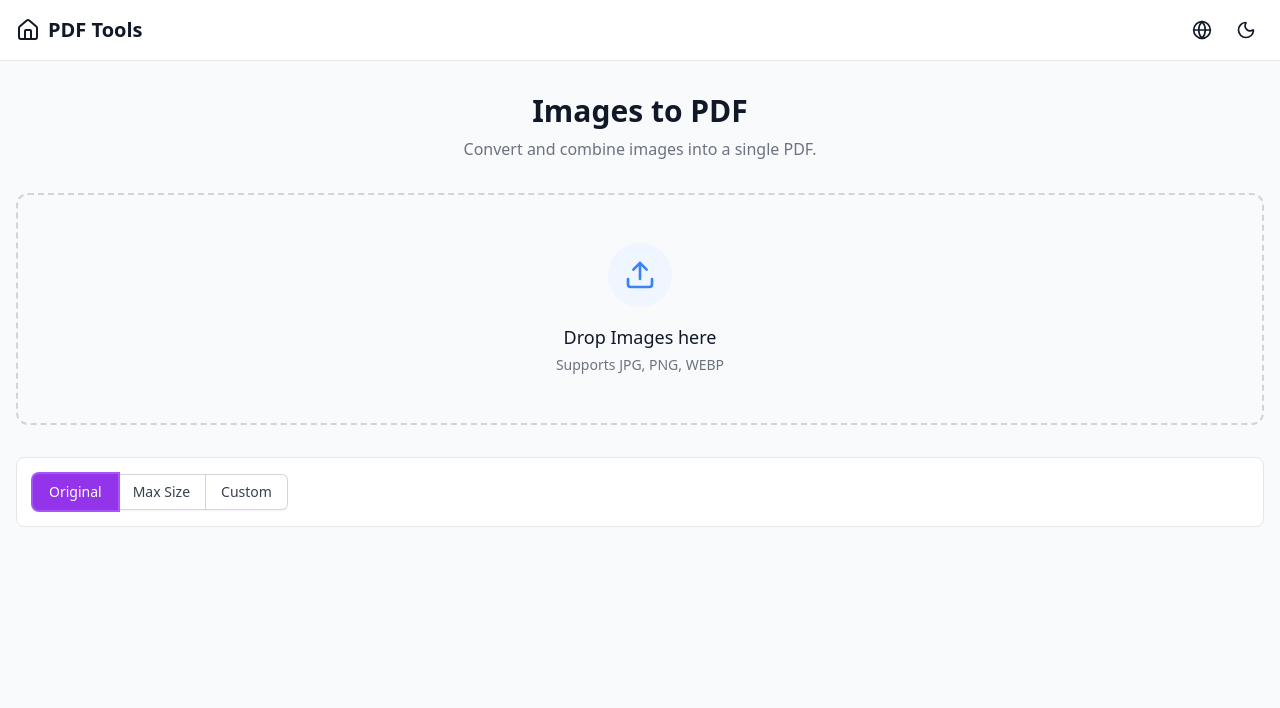
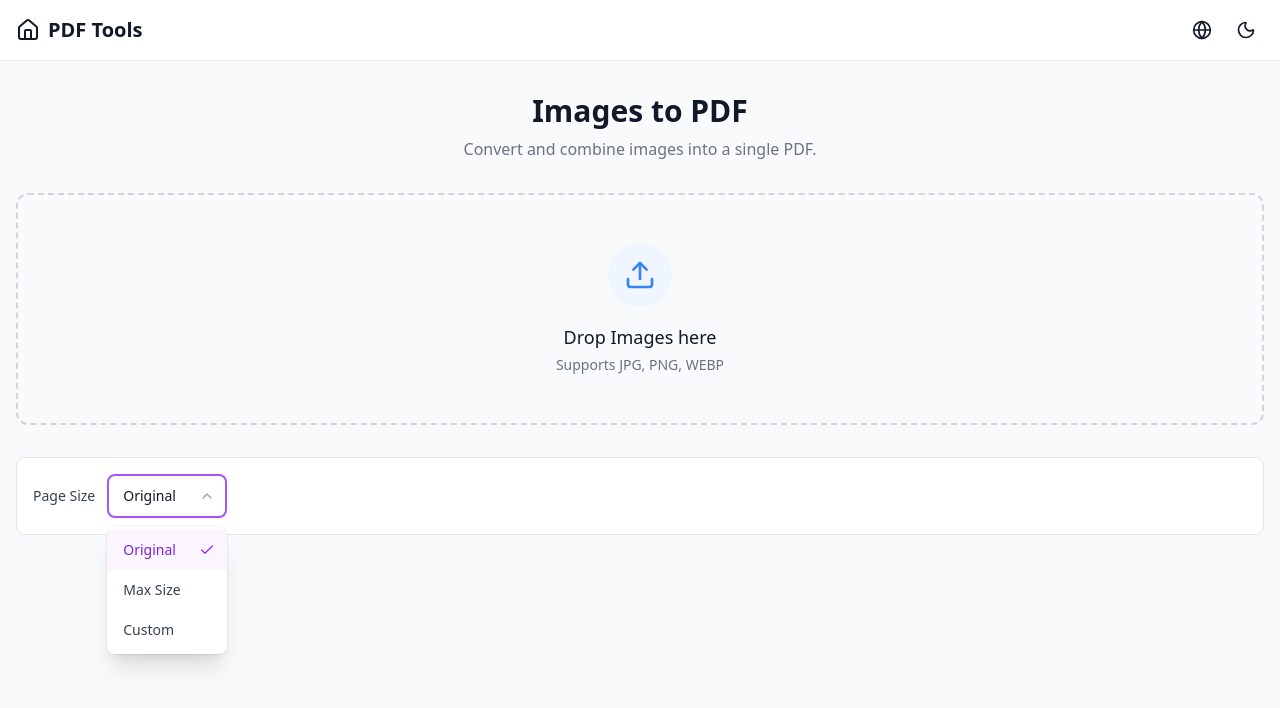
Before and after one commit to JulianFreeman/pdf-tools, a Vue app: page /images-to-pdf in a window 1280 px wide. Both pictures are taken after a click on the button "Original". Shown: the top 708 px of the page. Built offline with nearby package versions, Linux system fonts and the light colour scheme.

Commit message:
change images to pdf options style again

```diff
--- /dev/null
+++ b/src/components/BaseSelect.vue
@@ -0,0 +1,85 @@
+<script setup lang="ts">
+import { ref } from 'vue';
+import { onClickOutside } from '@vueuse/core';
+import { ChevronDown, Check } from 'lucide-vue-next';
+
+interface Option {
+  label: string;
+  value: string | number;
+}
+
+const props = defineProps<{
+  modelValue: string | number;
+  options: Option[];
+  placeholder?: string;
+}>();
+
+const emit = defineEmits<{
+  (e: 'update:modelValue', value: string | number): void;
+  (e: 'change', value: string | number): void;
+}>();
+
+const isOpen = ref(false);
+const target = ref(null);
+
+onClickOutside(target, () => (isOpen.value = false));
+
+const select = (value: string | number) => {
+  emit('update:modelValue', value);
+  emit('change', value);
+  isOpen.value = false;
+};
+
+const currentLabel = () => {
+  const opt = props.options.find((o) => o.value === props.modelValue);
+  return opt ? opt.label : props.placeholder || String(props.modelValue);
+};
+</script>
+
+<template>
+  <div class="relative min-w-[120px]" ref="target">
+    <button
+      type="button"
+      @click="isOpen = !isOpen"
+      class="relative w-full cursor-pointer rounded-lg bg-white dark:bg-gray-700 py-2.5 pl-4 pr-10 text-left text-gray-900 dark:text-gray-100 shadow-sm ring-1 ring-inset ring-gray-300 dark:ring-gray-600 focus:outline-none focus:ring-2 focus:ring-purple-500 sm:text-sm sm:leading-6 hover:bg-gray-50 dark:hover:bg-gray-600 transition-colors"
+    >
+      <span class="block truncate font-medium">{{ currentLabel() }}</span>
+      <span class="pointer-events-none absolute inset-y-0 right-0 flex items-center pr-3">
+        <ChevronDown class="h-4 w-4 text-gray-400 transition-transform duration-200" :class="{ 'rotate-180': isOpen }" aria-hidden="true" />
+      </span>
+    </button>
+
+    <transition
+      enter-active-class="transition ease-out duration-100"
+      enter-from-class="transform opacity-0 scale-95 translate-y-[-10px]"
+      enter-to-class="transform opacity-100 scale-100 translate-y-0"
+      leave-active-class="transition ease-in duration-75"
+      leave-from-class="transform opacity-100 scale-100 translate-y-0"
+      leave-to-class="transform opacity-0 scale-95 translate-y-[-10px]"
+    >
+      <ul
+        v-if="isOpen"
+        class="absolute z-20 mt-2 max-h-60 w-full overflow-auto rounded-lg bg-white dark:bg-gray-700 py-1 text-base shadow-xl ring-1 ring-black/5 focus:outline-none sm:text-sm"
+      >
+        <li
+          v-for="option in options"
+          :key="option.value"
+          class="relative cursor-pointer select-none py-2.5 pl-4 pr-9 text-gray-700 dark:text-gray-200 hover:bg-purple-50 dark:hover:bg-gray-600 transition-colors"
+          :class="[modelValue === option.value ? 'bg-purple-50 dark:bg-gray-600 text-purple-700 dark:text-purple-300 font-medium' : '']"
+          @click="select(option.value)"
+        >
+          <span :class="[modelValue === option.value ? 'font-medium' : 'font-normal', 'block truncate']">
+            {{ option.label }}
+          </span>
+
+          <span
+            v-if="modelValue === option.value"
+            class="absolute inset-y-0 right-0 flex items-center pr-3 text-purple-600 dark:text-purple-400"
+          >
+            <Check class="h-4 w-4" aria-hidden="true" />
+          </span>
+        </li>
+      </ul>
+    </transition>
+  </div>
+</template>
--- a/src/views/ImagesToPdfView.vue
+++ b/src/views/ImagesToPdfView.vue
@@ -3,6 +3,7 @@ import { ref, computed } from 'vue';
 import { VueDraggable } from 'vue-draggable-plus';
 import { Image as ImageIcon, X, Download } from 'lucide-vue-next';
 import FileUploader from '@/components/FileUploader.vue';
+import BaseSelect from '@/components/BaseSelect.vue';
 import { usePdfWorker } from '@/composables/usePdfWorker';
 import { useAppStore } from '@/stores/app';
 import { messages } from '@/i18n';
@@ -48,6 +49,12 @@ const applyPreset = (p: string) => {
     // none
     preset.value = 'none';
   }
+};
+
+const handlePresetChange = (val: string | number) => {
+  const p = val as 'none' | 'A4' | 'A3' | 'Letter';
+  preset.value = p;
+  applyPreset(p);
 };
 
 const handleFilesSelected = (selectedFiles: File[]) => {
@@ -103,7 +110,7 @@ const handleConvert = async () => {
     const url = URL.createObjectURL(blob);
     const link = document.createElement('a');
     link.href = url;
-    link.download = `images_converted_${new Date().toISOString().slice(0,10)}.pdf`;
+    link.download = `images_converted_${new Date().toISOString().slice(0, 10)}.pdf`;
     document.body.appendChild(link);
     link.click();
     document.body.removeChild(link);
@@ -126,85 +133,56 @@ const handleConvert = async () => {
       <p class="text-gray-500 dark:text-gray-400 mt-2">{{ t.imagesToPdf.description }}</p>
     </div>
 
-    <FileUploader
-      accept="image/*"
-      :multiple="true"
-      :label="t.imagesToPdf.uploadLabel"
-      :description="t.imagesToPdf.uploadDescription"
-      @files-selected="handleFilesSelected"
-    />
+    <FileUploader accept="image/*" :multiple="true" :label="t.imagesToPdf.uploadLabel"
+      :description="t.imagesToPdf.uploadDescription" @files-selected="handleFilesSelected" />
 
     <!-- Page size options -->
     <div class="mt-4 bg-white dark:bg-gray-800 p-4 rounded-lg border border-gray-200 dark:border-gray-700">
       <div class="flex flex-wrap items-center gap-4">
-        <div class="inline-flex rounded-md shadow-sm -space-x-px">
-          <button
-            type="button"
-            @click="sizeMode = 'original'"
-            :class="[
-              'relative inline-flex items-center px-4 py-2 text-sm font-medium focus:z-10 focus:outline-none focus:ring-2 focus:ring-purple-500',
-              sizeMode === 'original'
-                ? 'bg-purple-600 text-white hover:bg-purple-700'
-                : 'bg-white text-gray-700 ring-1 ring-inset ring-gray-300 hover:bg-gray-50 dark:bg-gray-700 dark:text-gray-300 dark:ring-gray-600 dark:hover:bg-gray-600',
-              'rounded-l-md'
-            ]"
-          >
-            {{ t.imagesToPdf.sizeOriginal }}
-          </button>
-          <button
-            type="button"
-            @click="sizeMode = 'max'"
-            :class="[
-              'relative inline-flex items-center px-4 py-2 text-sm font-medium focus:z-10 focus:outline-none focus:ring-2 focus:ring-purple-500',
-              sizeMode === 'max'
-                ? 'bg-purple-600 text-white hover:bg-purple-700'
-                : 'bg-white text-gray-700 ring-1 ring-inset ring-gray-300 hover:bg-gray-50 dark:bg-gray-700 dark:text-gray-300 dark:ring-gray-600 dark:hover:bg-gray-600'
-            ]"
-          >
-            {{ t.imagesToPdf.sizeMax }}
-          </button>
-          <button
-            type="button"
-            @click="sizeMode = 'custom'"
-            :class="[
-              'relative inline-flex items-center px-4 py-2 text-sm font-medium focus:z-10 focus:outline-none focus:ring-2 focus:ring-purple-500',
-              sizeMode === 'custom'
-                ? 'bg-purple-600 text-white hover:bg-purple-700'
-                : 'bg-white text-gray-700 ring-1 ring-inset ring-gray-300 hover:bg-gray-50 dark:bg-gray-700 dark:text-gray-300 dark:ring-gray-600 dark:hover:bg-gray-600',
-              'rounded-r-md'
-            ]"
-          >
-            {{ t.imagesToPdf.sizeCustom }}
-          </button>
+        <div class="flex items-center gap-3">
+          <label class="text-sm font-medium text-gray-700 dark:text-gray-300">{{ t.imagesToPdf.sizeModeLabel }}</label>
+          <BaseSelect :model-value="sizeMode"
+            @update:model-value="(val) => sizeMode = val as 'original' | 'max' | 'custom'" :options="[
+              { label: t.imagesToPdf.sizeOriginal, value: 'original' },
+              { label: t.imagesToPdf.sizeMax, value: 'max' },
+              { label: t.imagesToPdf.sizeCustom, value: 'custom' }
+            ]" />
         </div>
 
         <template v-if="sizeMode === 'custom'">
-          <div class="flex items-center gap-4">
-            <label class="text-sm text-gray-600 dark:text-gray-300">{{ t.imagesToPdf.sizePresetLabel }}</label>
-            <select v-model="preset" @change="applyPreset(preset)"
-              class="px-2 py-1 rounded border border-gray-300 dark:border-gray-600 bg-white dark:bg-gray-700 text-sm text-gray-700 dark:text-gray-300
-                     focus:outline-none focus:ring-2 focus:ring-purple-500" >
-              <option value="none">{{ t.imagesToPdf.presetNone || 'None' }}</option>
-              <option value="A4">A4</option>
-              <option value="A3">A3</option>
-              <option value="Letter">Letter</option>
-            </select>
+          <div class="flex flex-wrap items-center gap-6">
+            <div class="flex items-center gap-3">
+              <label class="text-sm font-medium text-gray-700 dark:text-gray-300">{{ t.imagesToPdf.sizePresetLabel
+                }}</label>
+              <BaseSelect :model-value="preset" @update:model-value="handlePresetChange" :options="[
+                { label: t.imagesToPdf.presetNone || 'None', value: 'none' },
+                { label: 'A4', value: 'A4' },
+                { label: 'A3', value: 'A3' },
+                { label: 'Letter', value: 'Letter' }
+              ]" />
             </div>
 
-          <div class="flex items-center gap-4">
-            <div class="flex items-center gap-2">
-              <label class="text-sm text-gray-600 dark:text-gray-300">{{ t.imagesToPdf.customWidthLabel }}</label>
-              <input type="number" v-model.number="customWidthPx" min="1"
-                class="w-24 px-2 py-1 rounded border border-gray-300 dark:border-gray-600 bg-white dark:bg-gray-700 text-sm text-gray-700 dark:text-gray-300
-                       focus:outline-none focus:ring-2 focus:ring-purple-500" />
-              <span class="text-xs text-gray-500 dark:text-gray-400">px</span>
+            <div class="flex items-center gap-4 border-l border-gray-200 dark:border-gray-700 pl-4">
+              <div class="flex items-center gap-3">
+                <label class="text-sm font-medium text-gray-700 dark:text-gray-300">{{ t.imagesToPdf.customWidthLabel
+                  }}</label>
+                <div class="relative">
+                  <input type="number" v-model.number="customWidthPx" min="0" step="5"
+                    class="w-28 pl-3 pr-6 py-2.5 rounded-lg border-0 ring-1 ring-inset ring-gray-300 dark:ring-gray-600 bg-white dark:bg-gray-700 text-sm text-gray-900 dark:text-gray-100 focus:outline-none focus:ring-2 focus:ring-purple-500 shadow-sm transition-shadow" />
+                  <span
+                    class="absolute right-2 top-1/2 -translate-y-1/2 text-xs text-gray-400 pointer-events-none">px</span>
                 </div>
-            <div class="flex items-center gap-2">
-              <label class="text-sm text-gray-600 dark:text-gray-300">{{ t.imagesToPdf.customHeightLabel }}</label>
-              <input type="number" v-model.number="customHeightPx" min="1"
-                class="w-24 px-2 py-1 rounded border border-gray-300 dark:border-gray-600 bg-white dark:bg-gray-700 text-sm text-gray-700 dark:text-gray-300
-                       focus:outline-none focus:ring-2 focus:ring-purple-500" />
-              <span class="text-xs text-gray-500 dark:text-gray-400">px</span>
+              </div>
+              <div class="flex items-center gap-3">
+                <label class="text-sm font-medium text-gray-700 dark:text-gray-300">{{ t.imagesToPdf.customHeightLabel
+                  }}</label>
+                <div class="relative">
+                  <input type="number" v-model.number="customHeightPx" min="0" step="5"
+                    class="w-28 pl-3 pr-6 py-2.5 rounded-lg border-0 ring-1 ring-inset ring-gray-300 dark:ring-gray-600 bg-white dark:bg-gray-700 text-sm text-gray-900 dark:text-gray-100 focus:outline-none focus:ring-2 focus:ring-purple-500 shadow-sm transition-shadow" />
+                  <span
+                    class="absolute right-2 top-1/2 -translate-y-1/2 text-xs text-gray-400 pointer-events-none">px</span>
+                </div>
+              </div>
             </div>
           </div>
         </template>
@@ -213,49 +191,37 @@ const handleConvert = async () => {
 
     <div v-if="images.length > 0" class="space-y-4">
       <div class="flex justify-between items-center">
-        <h3 class="text-lg font-semibold text-gray-800 dark:text-gray-200">{{ t.imagesToPdf.images }} ({{ images.length }})</h3>
-        <button
-          @click="images = []"
-          class="text-sm text-red-500 hover:text-red-600 dark:text-red-400"
-        >
+        <h3 class="text-lg font-semibold text-gray-800 dark:text-gray-200">{{ t.imagesToPdf.images }} ({{ images.length
+          }})
+        </h3>
+        <button @click="images = []" class="text-sm text-red-500 hover:text-red-600 dark:text-red-400">
           {{ t.common.clearAll }}
         </button>
       </div>
 
-      <VueDraggable
-        v-model="images"
-        :animation="150"
-        class="grid grid-cols-2 sm:grid-cols-3 md:grid-cols-4 gap-4"
-        handle=".drag-handle"
-      >
-        <div
-          v-for="(img, index) in images"
-          :key="img.id"
-          class="relative group aspect-[3/4] bg-gray-100 dark:bg-gray-800 rounded-xl overflow-hidden border border-gray-200 dark:border-gray-700 shadow-sm"
-        >
+      <VueDraggable v-model="images" :animation="150" class="grid grid-cols-2 sm:grid-cols-3 md:grid-cols-4 gap-4"
+        handle=".drag-handle">
+        <div v-for="(img, index) in images" :key="img.id"
+          class="relative group aspect-[3/4] bg-gray-100 dark:bg-gray-800 rounded-xl overflow-hidden border border-gray-200 dark:border-gray-700 shadow-sm">
           <img :src="img.url" class="w-full h-full object-cover drag-handle cursor-move" />
 
           <div class="absolute inset-x-0 bottom-0 bg-black/60 text-white p-2 text-xs truncate">
             {{ index + 1 }}. {{ img.name }}
           </div>
 
-            <button
-                @click="removeImage(img.id)"
-                class="absolute top-2 right-2 p-1.5 bg-white/90 text-gray-600 hover:text-red-500 rounded-full shadow-sm opacity-0 group-hover:opacity-100 transition-opacity"
-            >
+          <button @click="removeImage(img.id)"
+            class="absolute top-2 right-2 p-1.5 bg-white/90 text-gray-600 hover:text-red-500 rounded-full shadow-sm opacity-0 group-hover:opacity-100 transition-opacity">
             <X class="w-4 h-4" />
           </button>
         </div>
       </VueDraggable>
 
       <div class="pt-6 flex justify-center">
-        <button
-          @click="handleConvert"
-          :disabled="images.length === 0 || isProcessing"
-          class="flex items-center gap-2 px-8 py-3 bg-purple-600 hover:bg-purple-700 disabled:bg-purple-400 disabled:cursor-not-allowed text-white rounded-xl font-semibold shadow-lg shadow-purple-600/30 transition-all hover:scale-105 active:scale-95"
-        >
+        <button @click="handleConvert" :disabled="images.length === 0 || isProcessing"
+          class="flex items-center gap-2 px-8 py-3 bg-purple-600 hover:bg-purple-700 disabled:bg-purple-400 disabled:cursor-not-allowed text-white rounded-xl font-semibold shadow-lg shadow-purple-600/30 transition-all hover:scale-105 active:scale-95">
           <Download v-if="!isProcessing" class="w-5 h-5" />
-          <span v-if="isProcessing" class="animate-spin w-5 h-5 border-2 border-white/30 border-t-white rounded-full"></span>
+          <span v-if="isProcessing"
+            class="animate-spin w-5 h-5 border-2 border-white/30 border-t-white rounded-full"></span>
           {{ isProcessing ? t.imagesToPdf.processing : t.imagesToPdf.convertButton }}
         </button>
       </div>
```
Lines whose indentation alone changed are shown as unchanged.
